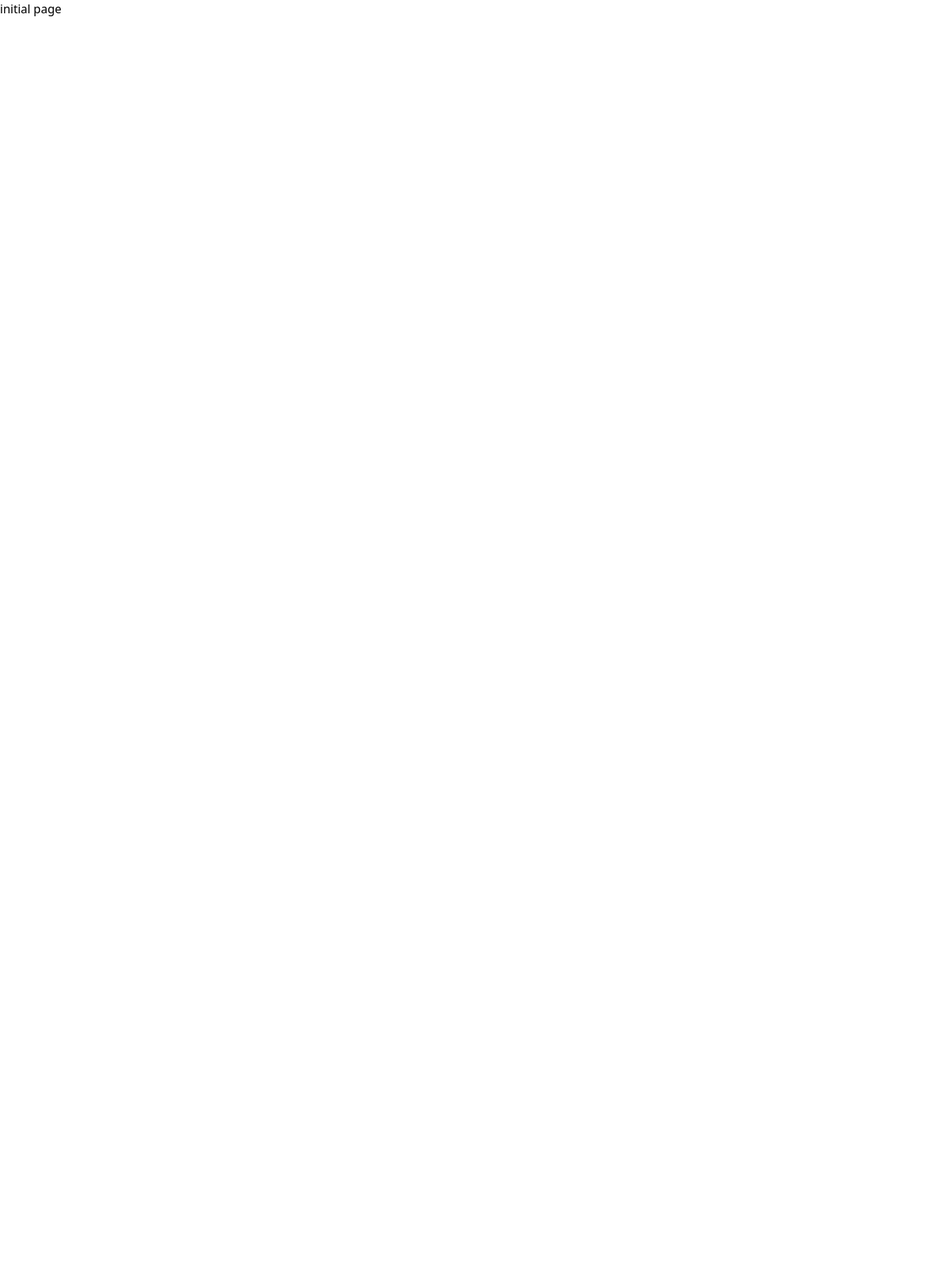
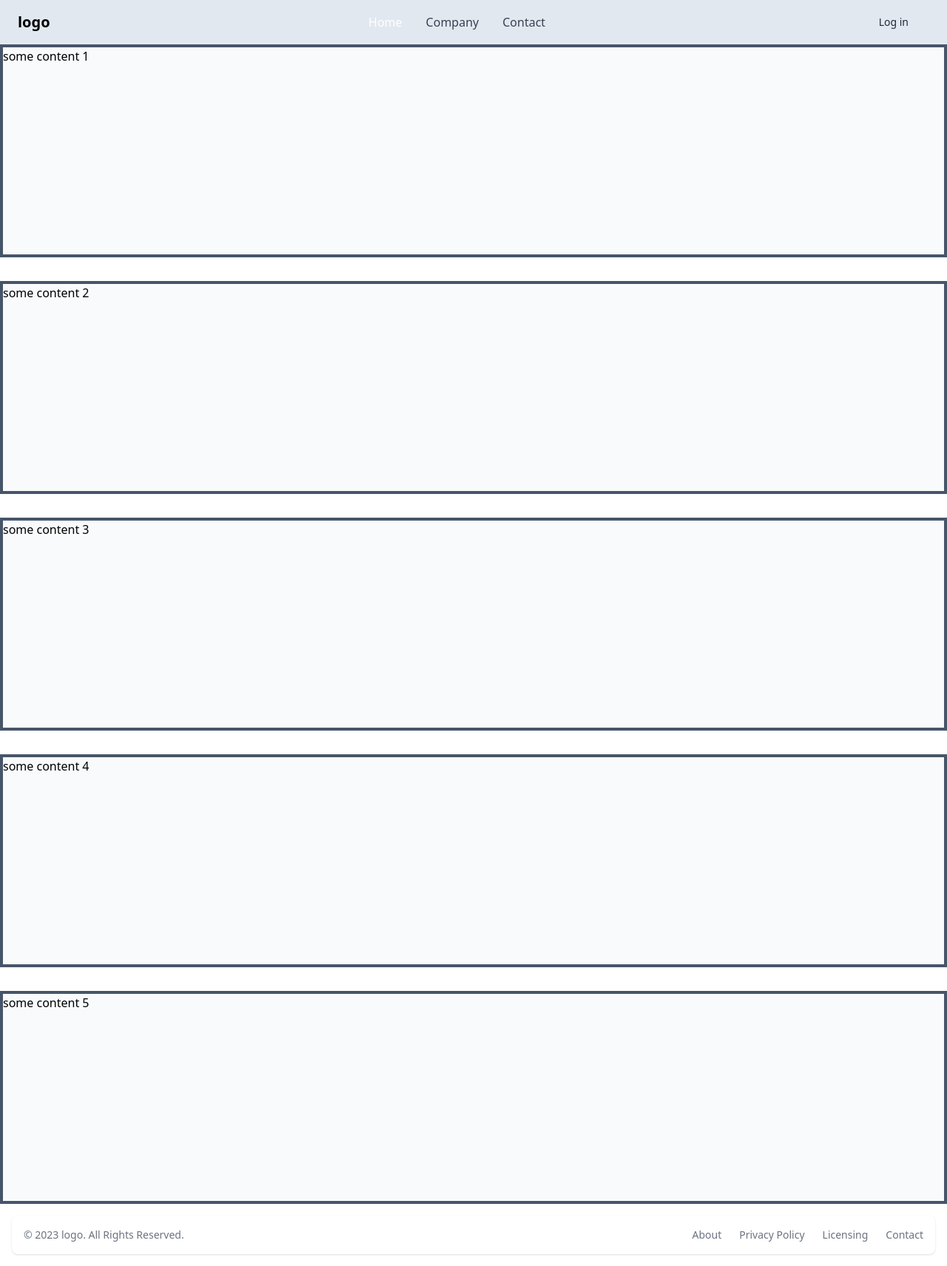
Before and after one commit to dogfrogfog/travel-app, a Next.js app: page / in a window 1280 px wide. Shown: the whole page at 74% size. Before the commit the page ends 800 px from the top, so only its background shows below. Built offline with nearby package versions, Linux system fonts and the light colour scheme.

Commit message:
add basic main page setup

```diff
--- a/app/layout.tsx
+++ b/app/layout.tsx
@@ -1,3 +1,5 @@
+import Header from '@/components/Header'
+import Footer from '@/components/Footer'
 import './globals.css'
 
 export const metadata = {
@@ -12,7 +14,11 @@
 }) {
   return (
     <html lang="en">
-      <body>{children}</body>
+      <body>
+        <Header />
+        {children}
+        <Footer />
+      </body>
     </html>
   )
 }
--- a/app/page.tsx
+++ b/app/page.tsx
@@ -1,7 +1,21 @@
 export default function Home() {
   return (
-    <main>
-      initial page
-    </main>
+    <div>
+      <div className="h-72 w-full bg-slate-50 border-4 border-slate-600 mb-8">
+        <h1>some content 1</h1>
+      </div>
+      <div className="h-72 w-full bg-slate-50 border-4 border-slate-600 mb-8">
+        <h1>some content 2</h1>
+      </div>
+      <div className="h-72 w-full bg-slate-50 border-4 border-slate-600 mb-8">
+        <h1>some content 3</h1>
+      </div>
+      <div className="h-72 w-full bg-slate-50 border-4 border-slate-600 mb-8">
+        <h1>some content 4</h1>
+      </div>
+      <div className="h-72 w-full bg-slate-50 border-4 border-slate-600 mb-4">
+        <h1>some content 5</h1>
+      </div>
+    </div>
   )
 }
--- /dev/null
+++ b/components/Footer.tsx
@@ -0,0 +1,24 @@
+export default function Footer() {
+    return (
+        <footer className="bg-white rounded-lg shadow m-4 dark:bg-gray-800">
+            <div className="w-full mx-auto max-w-screen-xl p-4 md:flex md:items-center md:justify-between">
+            <span className="text-sm text-gray-500 sm:text-center dark:text-gray-400">© 2023 <a href="/" className="hover:underline">logo</a>. All Rights Reserved.
+            </span>
+            <ul className="flex flex-wrap items-center mt-3 text-sm font-medium text-gray-500 dark:text-gray-400 sm:mt-0">
+                <li>
+                    <a href="#" className="mr-4 hover:underline md:mr-6 ">About</a>
+                </li>
+                <li>
+                    <a href="#" className="mr-4 hover:underline md:mr-6">Privacy Policy</a>
+                </li>
+                <li>
+                    <a href="#" className="mr-4 hover:underline md:mr-6">Licensing</a>
+                </li>
+                <li>
+                    <a href="#" className="hover:underline">Contact</a>
+                </li>
+            </ul>
+            </div>
+        </footer>
+    )
+}
--- /dev/null
+++ b/components/Header.tsx
@@ -0,0 +1,34 @@
+export default function Header() {
+  return (
+    <header>
+        <nav className="bg-slate-200 border-gray-200 px-4 lg:px-6 py-2.5 dark:bg-gray-800">
+            <div className="flex flex-wrap justify-between items-center mx-auto max-w-screen-xl">
+                <a href="/" className="flex items-center">
+                    <span className="self-center text-xl font-semibold whitespace-nowrap dark:text-white">logo</span>
+                </a>
+                <div className="flex items-center lg:order-2">
+                    <a href="#" className="text-gray-800 dark:text-white hover:bg-gray-50 focus:ring-4 focus:ring-gray-300 font-medium rounded-lg text-sm px-4 lg:px-5 py-2 lg:py-2.5 mr-2 dark:hover:bg-gray-700 focus:outline-none dark:focus:ring-gray-800">Log in</a>
+                    <button data-collapse-toggle="mobile-menu-2" type="button" className="inline-flex items-center p-2 ml-1 text-sm text-gray-500 rounded-lg lg:hidden hover:bg-gray-100 focus:outline-none focus:ring-2 focus:ring-gray-200 dark:text-gray-400 dark:hover:bg-gray-700 dark:focus:ring-gray-600" aria-controls="mobile-menu-2" aria-expanded="false">
+                        <span className="sr-only">Open main menu</span>
+                        <svg className="w-6 h-6" fill="currentColor" viewBox="0 0 20 20" xmlns="http://www.w3.org/2000/svg"><path fill-rule="evenodd" d="M3 5a1 1 0 011-1h12a1 1 0 110 2H4a1 1 0 01-1-1zM3 10a1 1 0 011-1h12a1 1 0 110 2H4a1 1 0 01-1-1zM3 15a1 1 0 011-1h12a1 1 0 110 2H4a1 1 0 01-1-1z" clip-rule="evenodd"></path></svg>
+                        <svg className="hidden w-6 h-6" fill="currentColor" viewBox="0 0 20 20" xmlns="http://www.w3.org/2000/svg"><path fill-rule="evenodd" d="M4.293 4.293a1 1 0 011.414 0L10 8.586l4.293-4.293a1 1 0 111.414 1.414L11.414 10l4.293 4.293a1 1 0 01-1.414 1.414L10 11.414l-4.293 4.293a1 1 0 01-1.414-1.414L8.586 10 4.293 5.707a1 1 0 010-1.414z" clip-rule="evenodd"></path></svg>
+                    </button>
+                </div>
+                <div className="hidden justify-between items-center w-full lg:flex lg:w-auto lg:order-1" id="mobile-menu-2">
+                    <ul className="flex flex-col mt-4 font-medium lg:flex-row lg:space-x-8 lg:mt-0">
+                        <li>
+                            <a href="#" className="block py-2 pr-4 pl-3 text-white rounded bg-primary-700 lg:bg-transparent lg:text-primary-700 lg:p-0 dark:text-white" aria-current="page">Home</a>
+                        </li>
+                        <li>
+                            <a href="#" className="block py-2 pr-4 pl-3 text-gray-700 border-b border-gray-100 hover:bg-gray-50 lg:hover:bg-transparent lg:border-0 lg:hover:text-primary-700 lg:p-0 dark:text-gray-400 lg:dark:hover:text-white dark:hover:bg-gray-700 dark:hover:text-white lg:dark:hover:bg-transparent dark:border-gray-700">Company</a>
+                        </li>
+                        <li>
+                            <a href="#" className="block py-2 pr-4 pl-3 text-gray-700 border-b border-gray-100 hover:bg-gray-50 lg:hover:bg-transparent lg:border-0 lg:hover:text-primary-700 lg:p-0 dark:text-gray-400 lg:dark:hover:text-white dark:hover:bg-gray-700 dark:hover:text-white lg:dark:hover:bg-transparent dark:border-gray-700">Contact</a>
+                        </li>
+                    </ul>
+                </div>
+            </div>
+        </nav>
+    </header>
+  )
+}
```
